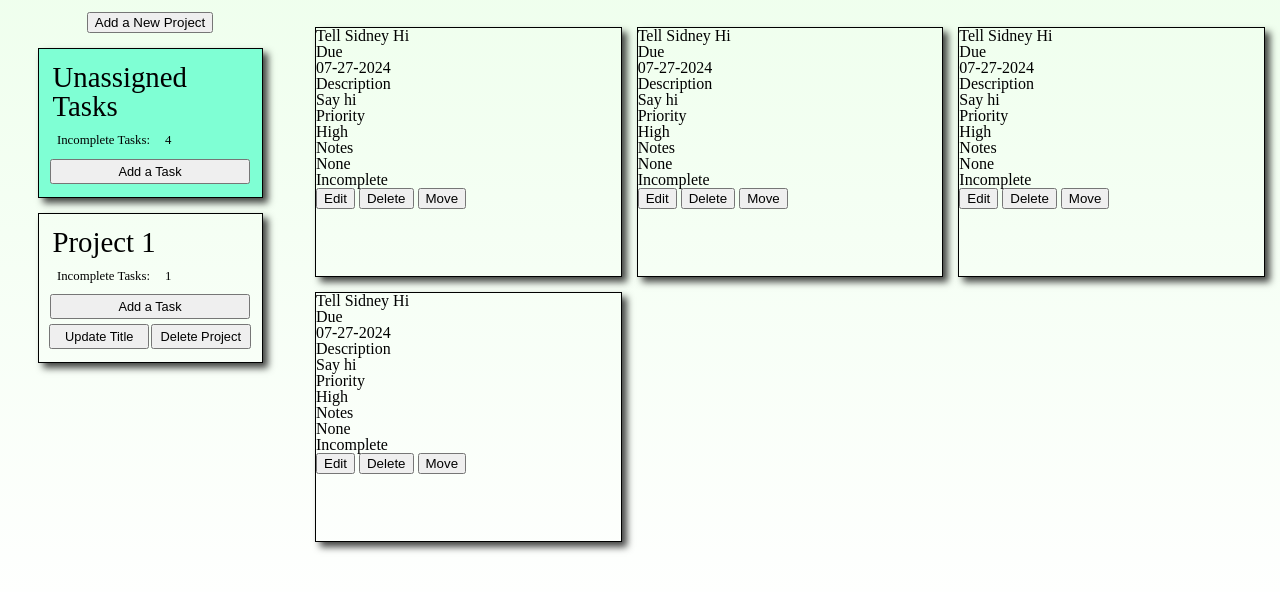
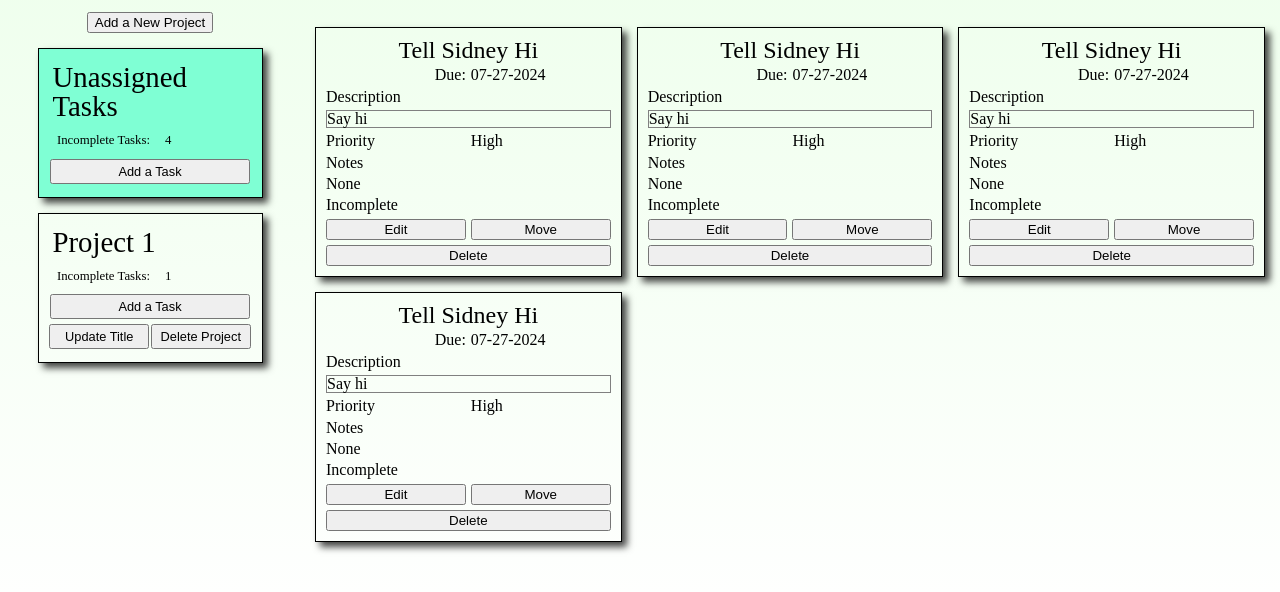
Before and after one commit to cblaylock18/to-do-list, a website built with webpack: page src/index.html in a window 1280 px wide. Shown: the part 168-760 px from the top of the page. Built offline with nearby package versions, Linux system fonts and the light colour scheme; what short-unique-id would draw is missing.

Commit message:
Add styling to <600px and grid to task items

```diff
--- a/src/index.html
+++ b/src/index.html
@@ -27,7 +27,7 @@
                     <template id="task-template">
                         <div class="task">
                             <h3 class="title">Title</h3>
-                            <div class="due">Due</div>
+                            <div class="due">Due:</div>
                             <div class="due-content"></div>
                             <div class="description">Description</div>
                             <div class="description-content"></div>
@@ -37,8 +37,8 @@
                             <div class="notes-content"></div>
                             <div class="status-content"></div>
                             <button class="edit-task">Edit</button>
+                            <button class="move-task">Move</button>
                             <button class="delete-task">Delete</button>
-                            <button class="move-task">Move</button>
                         </div>
                     </template>
                 </div>
--- a/src/style.css
+++ b/src/style.css
@@ -265,6 +265,68 @@ h2 {
 .task {
     border: 1px solid black;
     box-shadow: 5px 5px 7px 0px rgba(0, 0, 0, 0.73);
+    padding: 10px;
+    display: grid;
+    grid-template-columns: 1fr 1fr;
+    grid-template-rows: repeat(10, auto);
+    gap: 5px;
+    align-items: center;
+}
+
+.task > .title {
+    grid-area: 1 / 1 / 2 / 3;
+    justify-self: center;
+    font-size: 1.5rem;
+}
+
+.task > .due {
+    justify-self: end;
+    grid-area: 2 / 1 / 3 / 2;
+}
+
+.task > .due-content {
+    grid-area: 2 / 2 / 3 / 3;
+}
+
+.task > .description {
+    grid-area: 3 / 1 / 4 / 2;
+}
+
+.task > .description-content {
+    grid-area: 4 / 1 / 5 / 3;
+    border: 1px solid grey;
+}
+
+.task > .priority {
+    grid-area: 5 / 1 / 6 / 2;
+}
+
+.task > .priority-content {
+    grid-area: 5 / 2 / 6 / 3;
+}
+
+.task > .notes {
+    grid-area: 6 / 1 / 7 / 2;
+}
+
+.task > .notes-content {
+    grid-area: 7 / 1 / 8 / 3;
+}
+
+.task > .status-content {
+    grid-area: 8 / 1 / 9 / 3;
+}
+
+.task > .edit-task {
+    grid-area: 9 / 1 / 10 / 2;
+}
+
+.task > .move-task {
+    grid-area: 9 / 2 / 10 / 3;
+}
+
+.task > .delete-task {
+    grid-area: 10 / 1 / 11 / 3;
 }
 
 dialog {
@@ -305,6 +367,14 @@ dialog {
         grid-area: 2 / 1 / 3 / 2;
     }
 
+    .project-list {
+        width: 100%;
+        display: grid;
+        grid-template-columns: repeat(auto-fit, minmax(225px, 1fr));
+        grid-template-rows: repeat(auto-fit, min-content);
+        padding: 15px;
+    }
+
     .content {
         grid-area: 3 / 1 / 4 / 2;
         display: grid;
@@ -313,7 +383,8 @@ dialog {
         gap: 15px;
     }
 
-    .task {
+    .task,
+    .project {
         width: 225px;
         justify-self: center;
     }
```
